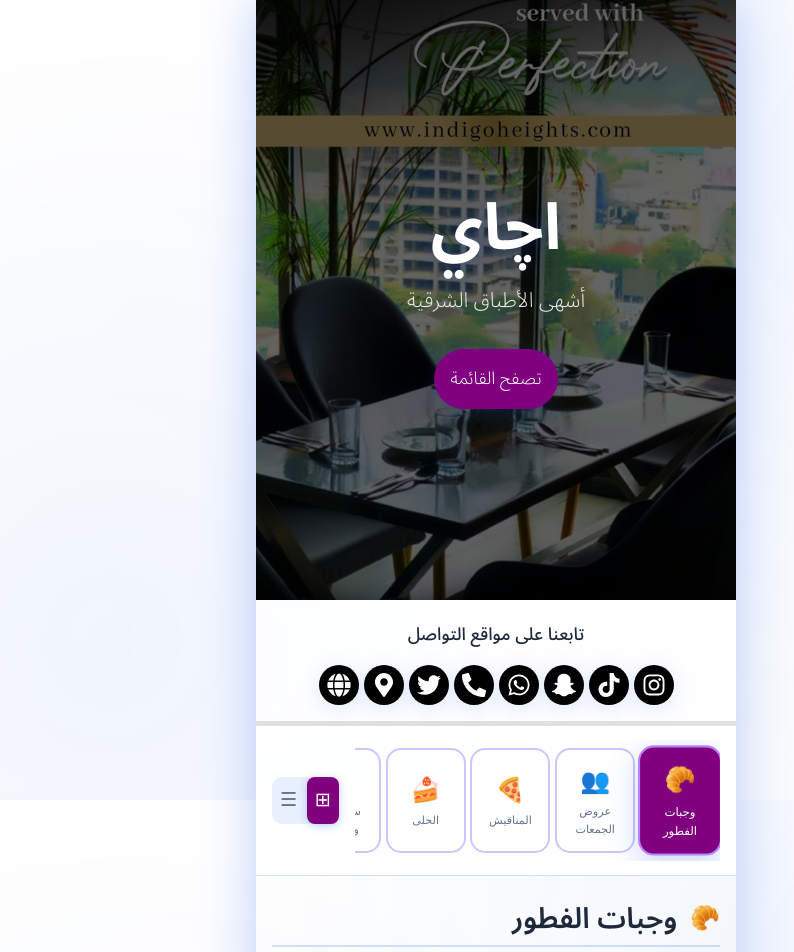
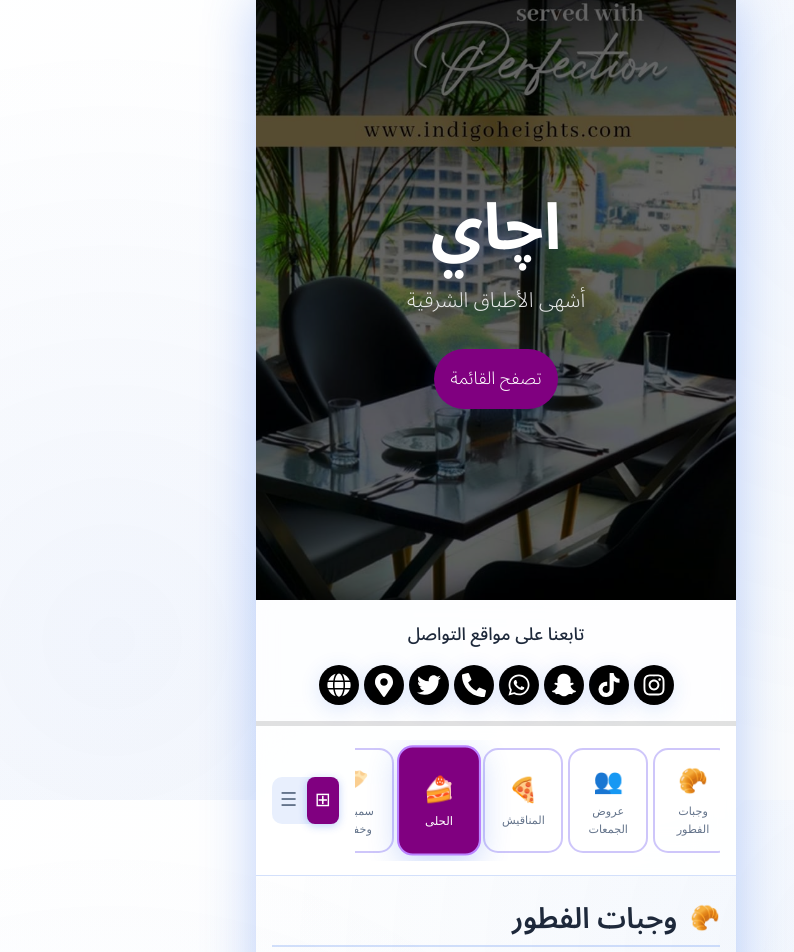
Before and after one commit to hassan294/menuproject2, a React (Create React App) app: page / in a window 1280 px wide. Shown: the top 952 px of the page, without its empty margins (144-938 px from the left). Built offline with nearby package versions, Linux system fonts and the light colour scheme; grey boxes are pictures that could not be loaded.

Commit message:
fixed the category bar auto switch issue

```diff
--- a/src/components/RestaurantWebsite.copy.jsx
+++ b/src/components/RestaurantWebsite.copy.jsx
@@ -24,6 +24,14 @@ const RestaurantWebsite = () => {
   const [isModalOpen, setIsModalOpen] = useState(false);
   const [scrollingManually, setScrollingManually] = useState(false);
 
+  // refs for debouncing and latest flag access inside listeners
+  const scrollEndTimeoutRef = useRef(null);
+  const scrollingManuallyRef = useRef(scrollingManually);
+
+  useEffect(() => {
+    scrollingManuallyRef.current = scrollingManually;
+  }, [scrollingManually]);
+
   const menuItems = data.menuItems[language];
 
   const t =
@@ -44,39 +52,6 @@ const RestaurantWebsite = () => {
           viewModes: { grid: "Grid View", list: "List View" },
           currency: "SAR ",
         };
-
-  // Build categories based on menuItems
-  // const categoryMap = new Map();
-
-  // menuItems.forEach((item) => {
-  //   if (!categoryMap.has(item.categoryId)) {
-  //     categoryMap.set(item.categoryId, item.categoryName);
-  //   }
-  // });
-
-  // // Now create categories array
-  // const categories = [
-  //   ...Array.from(categoryMap.entries()).map(([id, name]) => ({
-  //     id,
-  //     name,
-  //     icon: "🍴",
-  //   })),
-  // ];
-
-  // const categories = useMemo(() => {
-  //   const categoryMap = new Map();
-  //   menuItems.forEach((item) => {
-  //     if (!categoryMap.has(item.categoryId)) {
-  //       categoryMap.set(item.categoryId, item.categoryName);
-  //     }
-  //   });
-
-  //   return Array.from(categoryMap.entries()).map(([id, name]) => ({
-  //     id,
-  //     name,
-  //     icon: "🍴",
-  //   }));
-  // }, [menuItems]);
 
   const arabicCategoryNames = {
     breakfast: "إفطار",
@@ -102,7 +77,7 @@ const RestaurantWebsite = () => {
       nuts_and_shabura: "🥜",
       cold_drinks: "🥤",
 
-      // Arabic keys:
+      // Arabic keys (if your JSON uses Arabic keys)
       وجبات_الفطور: "🥐",
       عروض_الجمعات: "👥",
       المناقيش: "🍕",
@@ -124,7 +99,7 @@ const RestaurantWebsite = () => {
     return Array.from(categoryMap.entries()).map(([id, name]) => ({
       id,
       name,
-      icon: iconMap[id] || "🍴", // fallback if not in iconMap
+      icon: iconMap[id] || "🍴",
     }));
   }, [menuItems]);
 
@@ -136,15 +111,13 @@ const RestaurantWebsite = () => {
   }, []);
 
   useEffect(() => {
-    const handleScroll = () => {
+    const handleScrollMeta = () => {
       const heroHeight = heroRef.current?.offsetHeight || 0;
       const socialSection = document.querySelector(".social-section");
       const scrollY = window.scrollY;
 
-      // Show navbar when scrolled past hero
       setIsNavbarVisible(scrollY > heroHeight * 0.7);
 
-      // Make category bar sticky when it reaches top
       if (socialSection) {
         const socialBottom =
           socialSection.offsetTop + socialSection.offsetHeight;
@@ -152,71 +125,11 @@ const RestaurantWebsite = () => {
       }
     };
 
-    window.addEventListener("scroll", handleScroll);
-    return () => window.removeEventListener("scroll", handleScroll);
+    window.addEventListener("scroll", handleScrollMeta, { passive: true });
+    return () => window.removeEventListener("scroll", handleScrollMeta);
   }, []);
-  // Replace the intersection observer useEffect with this improved version:
-  useEffect(() => {
-    const observerOptions = {
-      root: null,
-      rootMargin: "0px 0px -50% 0px",
-      threshold: [0, 0.25, 0.5, 0.75, 1.0],
-    };
 
-    const observerCallback = (entries) => {
-      // Find the entry with the largest intersection ratio
-      let mostVisibleEntry = null;
-      let maxRatio = 0;
-
-      entries.forEach((entry) => {
-        if (entry.isIntersecting && entry.intersectionRatio > maxRatio) {
-          maxRatio = entry.intersectionRatio;
-          mostVisibleEntry = entry;
-        }
-      });
-
-      // If we have a most visible entry, update active category
-      if (mostVisibleEntry) {
-        const categoryId = mostVisibleEntry.target.id.replace("category-", "");
-        setActiveCategory(categoryId);
-
-        // Center the active category button
-        setTimeout(() => {
-          centerActiveCategory(categoryId);
-        }, 100);
-      }
-
-      // Special case: if we're at the very top, set to "all"
-      const scrollY = window.scrollY;
-      const heroHeight = heroRef.current?.offsetHeight || 0;
-      const socialSection = document.querySelector(".social-section");
-      const socialHeight = socialSection?.offsetHeight || 0;
-
-      if (scrollY < heroHeight + socialHeight + 100 && categories.length > 0) {
-        setActiveCategory(categories[0].id);
-        setTimeout(() => {
-          centerActiveCategory(categories[0].id);
-        }, 100);
-      }
-    };
-
-    const observer = new IntersectionObserver(
-      observerCallback,
-      observerOptions
-    );
-
-    // Observe all category sections
-    categories.forEach((category) => {
-      const element = document.getElementById(`category-${category.id}`);
-      if (element) {
-        observer.observe(element);
-      }
-    });
-
-    return () => observer.disconnect();
-  }, [categories]);
-
-  // Add this new function before the return statement
+  // Center a category button in the scroll area
   const centerActiveCategory = (categoryId) => {
     const categoryScroll = document.querySelector(".category-scroll");
     const activeButton = document.querySelector(
@@ -240,41 +153,75 @@ const RestaurantWebsite = () => {
     }
   };
 
-  // Update the scrollToCategory function to not interfere with intersection observer:
-  // const scrollToCategory = (categoryId) => {
-  //   setScrollingManually(true); // prevent observer override
-  //   setActiveCategory(categoryId); // apply immediately
+  // Robust scroll-based active category detector (replaces IntersectionObserver)
+  useEffect(() => {
+    const onScrollActive = () => {
+      // keep meta updates quick
+      if (scrollEndTimeoutRef.current) {
+        clearTimeout(scrollEndTimeoutRef.current);
+      }
 
-  //   setTimeout(() => {
-  //     centerActiveCategory(categoryId);
-  //   }, 100);
+      // set a short timeout to detect end of scrolling (debounce)
+      scrollEndTimeoutRef.current = setTimeout(() => {
+        setScrollingManually(false); // allow auto updates after user stops scrolling
+      }, 150);
 
-  //   const element = document.getElementById(`category-${categoryId}`);
-  //   if (element) {
-  //     const offset = isCategoryBarSticky ? 120 : 60;
-  //     window.scrollTo({
-  //       top: element.offsetTop - offset,
-  //       behavior: "smooth",
-  //     });
-  //   }
+      // If currently doing a manual click-initiated scroll, do not override active category
+      if (scrollingManuallyRef.current) return;
 
-  //   // Re-enable observer after a short delay (scroll should be complete)
-  //   setTimeout(() => {
-  //     setScrollingManually(false);
-  //   }, 300); // adjust if needed
-  // };
+      // Determine which category section's center is closest to viewport center
+      const sections = categories
+        .map((c) => document.getElementById(`category-${c.id}`))
+        .filter(Boolean);
+
+      if (sections.length === 0) return;
+
+      const viewportCenter = window.innerHeight / 2;
+      let closestEl = null;
+      let minDist = Infinity;
+
+      sections.forEach((el) => {
+        const rect = el.getBoundingClientRect();
+        const elCenter = rect.top + rect.height / 2;
+        const dist = Math.abs(elCenter - viewportCenter);
+        if (dist < minDist) {
+          minDist = dist;
+          closestEl = el;
+        }
+      });
+
+      if (closestEl) {
+        const id = closestEl.id.replace("category-", "");
+        if (id !== activeCategory) {
+          setActiveCategory(id);
+          // center category button slightly after state set
+          setTimeout(() => centerActiveCategory(id), 80);
+        }
+      }
+    };
+
+    window.addEventListener("scroll", onScrollActive, { passive: true });
+    // also call once to set initial active
+    onScrollActive();
+
+    return () => {
+      window.removeEventListener("scroll", onScrollActive);
+      if (scrollEndTimeoutRef.current) {
+        clearTimeout(scrollEndTimeoutRef.current);
+      }
+    };
+  }, [categories, activeCategory]);
 
   const scrollToCategory = (categoryId) => {
+    // when clicking, we want to lock auto updates until scroll settles
     setScrollingManually(true);
+    scrollingManuallyRef.current = true;
+
     setActiveCategory(categoryId);
-
-    setTimeout(() => {
-      centerActiveCategory(categoryId);
-    }, 100);
+    setTimeout(() => centerActiveCategory(categoryId), 100);
 
     const element = document.getElementById(`category-${categoryId}`);
     if (element) {
-      // Get the combined height of sticky navbar and category bar
       const navbar = document.querySelector(".sticky-navbar");
       const categoryBar = document.querySelector(".category-bar");
 
@@ -283,15 +230,19 @@ const RestaurantWebsite = () => {
 
       const totalOffset = navbarHeight + categoryBarHeight;
 
+      // smooth scroll to the section taking sticky heights into account
       window.scrollTo({
         top: element.offsetTop - totalOffset,
         behavior: "smooth",
       });
     }
 
-    setTimeout(() => {
+    // set a safe timeout fallback in case scroll events/debounce miss it
+    if (scrollEndTimeoutRef.current) clearTimeout(scrollEndTimeoutRef.current);
+    scrollEndTimeoutRef.current = setTimeout(() => {
       setScrollingManually(false);
-    }, 500);
+      scrollingManuallyRef.current = false;
+    }, 700); // give time for smooth scroll to complete
   };
 
   const toggleLanguage = () => {
@@ -299,33 +250,28 @@ const RestaurantWebsite = () => {
     document.dir = language === "ar" ? "rtl" : "ltr";
   };
 
-  // Add this new useEffect for initial state
   useEffect(() => {
-    // Set initial active category to the first real category instead of "all"
+    // initial active category
     if (categories.length > 0) {
       setActiveCategory(categories[0].id);
       centerActiveCategory(categories[0].id);
     }
   }, [categories]);
 
-  // Add these functions before the return statement:
   const openModal = (item) => {
     setSelectedItem(item);
     setIsModalOpen(true);
-    document.body.style.overflow = "hidden"; // Prevent background scrolling
+    document.body.style.overflow = "hidden";
   };
 
   const closeModal = () => {
     setSelectedItem(null);
     setIsModalOpen(false);
-    document.body.style.overflow = "unset"; // Restore scrolling
+    document.body.style.overflow = "unset";
   };
 
-  // Add click outside handler
   const handleModalClick = (e) => {
-    if (e.target === e.currentTarget) {
-      closeModal();
-    }
+    if (e.target === e.currentTarget) closeModal();
   };
 
   return (
@@ -333,7 +279,6 @@ const RestaurantWebsite = () => {
       className={`restaurant-app ${language}`}
       dir={language === "ar" ? "rtl" : "ltr"}
     >
-      {/* Sticky Navbar */}
       <nav className={`sticky-navbar ${isNavbarVisible ? "visible" : ""}`}>
         <div className="navbar-content">
           <div className="navbar-logo">
@@ -357,7 +302,6 @@ const RestaurantWebsite = () => {
         </div>
       </nav>
 
-      {/* Hero Section */}
       <section className="hero" ref={heroRef}>
         <div className="hero-background">
           <div className="hero-overlay"></div>
@@ -381,7 +325,6 @@ const RestaurantWebsite = () => {
         </div>
       </section>
 
-      {/* Social & CTA Section */}
       <section className="social-section">
         <p className="follow-text">{t.followUs}</p>
         <div className="social-icons">
@@ -483,13 +426,11 @@ const RestaurantWebsite = () => {
         </div>
       </div>
 
-      {/* Menu Sections */}
       <main className="menu-sections">
         {categories.map((category) => {
           const categoryItems = menuItems.filter(
             (item) => item.categoryId === category.id
           );
-
           if (categoryItems.length === 0) return null;
 
           return (
@@ -535,7 +476,6 @@ const RestaurantWebsite = () => {
         })}
       </main>
 
-      {/* Modal */}
       {isModalOpen && selectedItem && (
         <div className="modal-overlay" onClick={handleModalClick}>
           <div className="modal-content">
```
